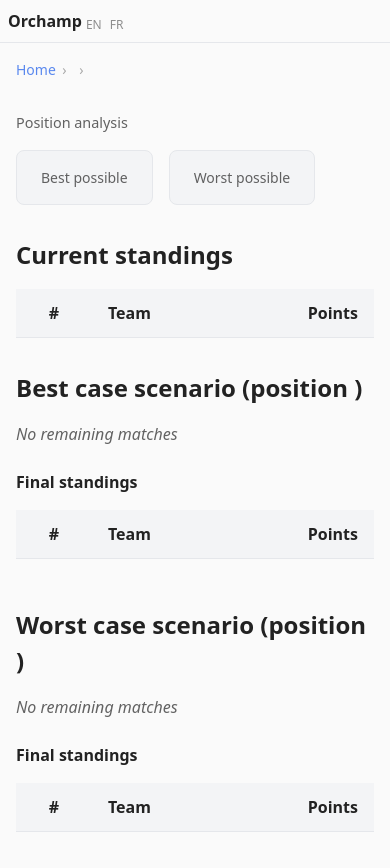
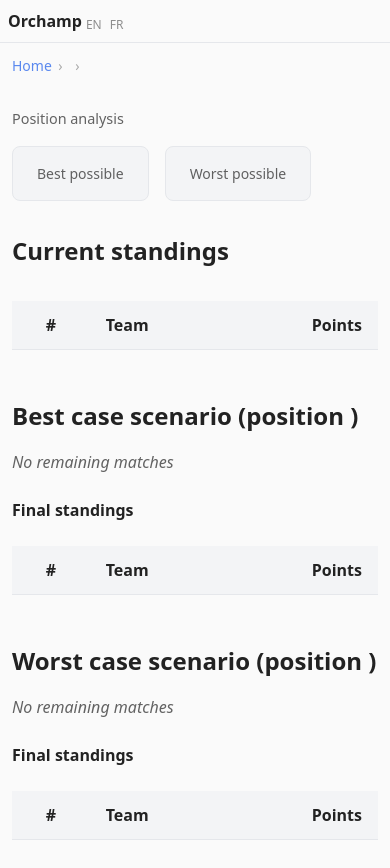
Before and after one commit to bbc2/orchamp, a Python web app: template src/orchamp_web/templates/team_analysis.html in a window 390 px wide. Before the commit the page ends 832 px from the top, so only its background shows below. Run offline with Jinja, Linux system fonts and the light colour scheme; the template is opened without the code that fills it, so the values that code supplies are empty; some libraries are stand-ins or nearby versions.

Commit message:
orchamp_web: Improve responsiveness and move assumptions to the right

```diff
--- a/src/orchamp_web/templates/base.html
+++ b/src/orchamp_web/templates/base.html
@@ -144,6 +180,23 @@
 
             .nav-spacer {
                 display: none;
+            }
+
+            .main-content {
+                padding: 0.75rem;
+            }
+
+            th,
+            td {
+                padding: 0.4rem 0.5rem;
+            }
+
+            .schedule-table .col-date {
+                display: none;
+            }
+
+            .analysis-summary {
+                flex-wrap: wrap;
             }
         }
 
@@ -195,6 +248,13 @@
         .col-numeric {
             width: 1%;
             white-space: nowrap;
+        }
+
+        /* Let wide tables scroll horizontally instead of overflowing the page. */
+        .table-wrap,
+        #standings-table,
+        #schedule {
+            overflow-x: auto;
         }
 
         .refresh-btn {
--- a/src/orchamp_web/templates/team_analysis.html
+++ b/src/orchamp_web/templates/team_analysis.html
@@ -41,6 +41,7 @@
 </div>
 
 <h2>{{ _("Current standings") }}</h2>
+<div class="table-wrap">
     <table>
         <thead>
             <tr>
@@ -66,6 +67,7 @@
             {% endfor %}
         </tbody>
     </table>
+</div>
 
 <div class="scenarios">
     <div class="scenario">
@@ -73,6 +75,7 @@
 
         {% if analysis.best_scenario.matches %}
         <h3>{{ _("Required results") }}</h3>
+        <div class="table-wrap">
             <table class="matches-table">
                 <thead>
                     <tr>
@@ -99,11 +102,13 @@
                     {% endfor %}
                 </tbody>
             </table>
+        </div>
         {% else %}
         <p class="no-matches">{{ _("No remaining matches") }}</p>
         {% endif %}
 
         <h3>{{ _("Final standings") }}</h3>
+        <div class="table-wrap">
             <table>
                 <thead>
                     <tr>
@@ -124,12 +129,14 @@
                 </tbody>
             </table>
         </div>
+    </div>
 
     <div class="scenario">
         <h2>{{ _("Worst case scenario (position %(pos)s)") % {"pos": analysis.worst_position} }}</h2>
 
         {% if analysis.worst_scenario.matches %}
         <h3>{{ _("Required results") }}</h3>
+        <div class="table-wrap">
             <table class="matches-table">
                 <thead>
                     <tr>
@@ -156,11 +163,13 @@
                     {% endfor %}
                 </tbody>
             </table>
+        </div>
         {% else %}
         <p class="no-matches">{{ _("No remaining matches") }}</p>
         {% endif %}
 
         <h3>{{ _("Final standings") }}</h3>
+        <div class="table-wrap">
             <table>
                 <thead>
                     <tr>
@@ -182,4 +191,5 @@
             </table>
         </div>
     </div>
+</div>
 {% endblock %}
```
Also changed, not shown: other parts of src/orchamp_web/templates/base.html (+37 -1 lines), src/orchamp_web/templates/standings.html (+14 -7 lines). Lines whose indentation alone changed are shown as unchanged.
